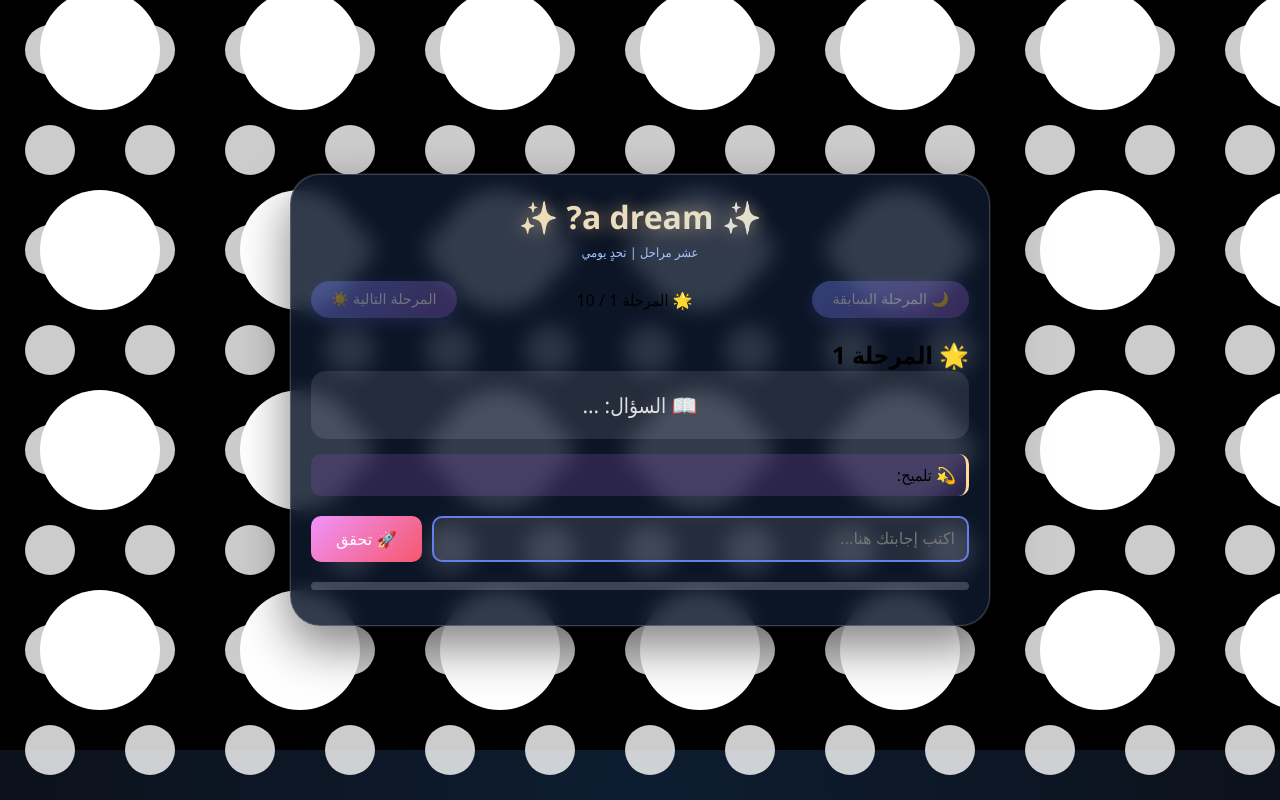
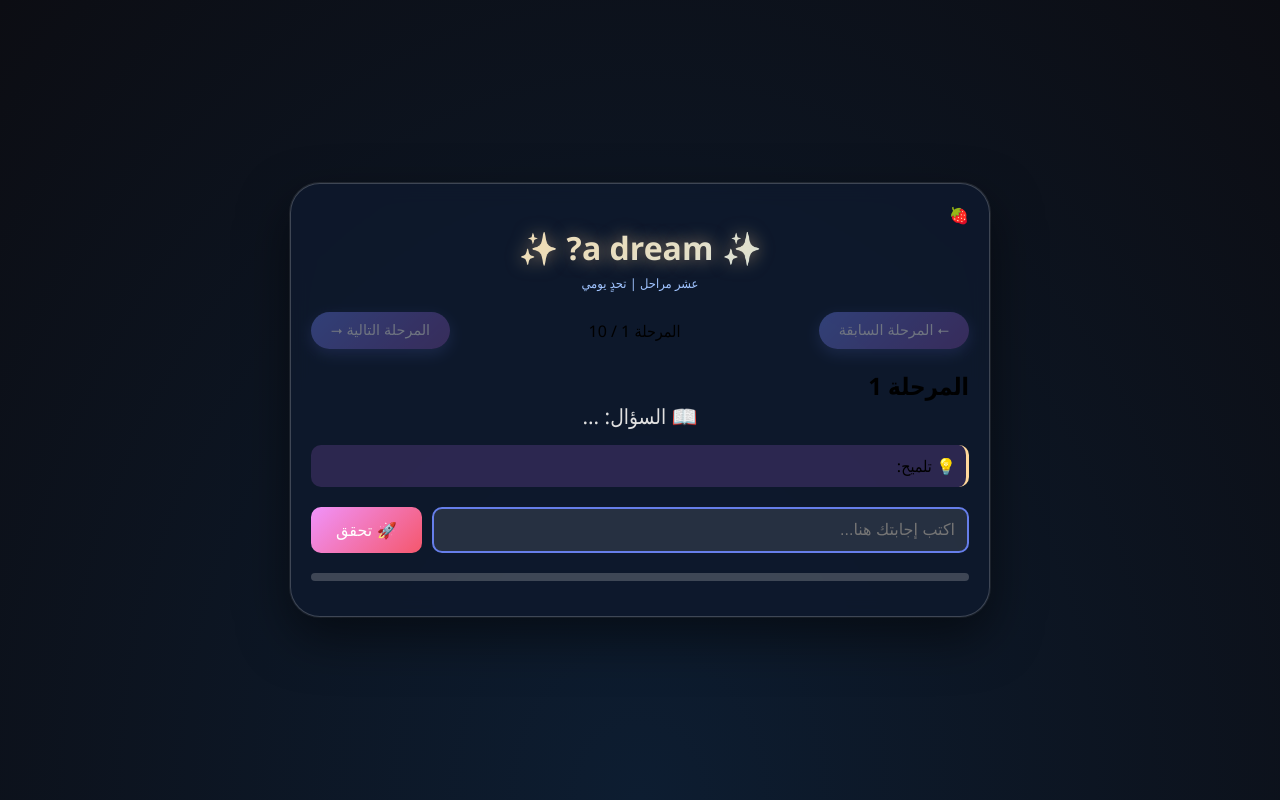
Before and after one commit to m3qi/Something-, a website: page public/index.html in a window 1280 px wide. Drawn offline with Linux system fonts and the light colour scheme.

Commit message:
Update index.html

```diff
--- a/public/index.html
+++ b/public/index.html
@@ -3,22 +3,21 @@
 <head>
     <meta charset="UTF-8">
     <meta name="viewport" content="width=device-width, initial-scale=1.0, user-scalable=yes">
-    <title>a dream? - تحدي الألغاز</title>
+    <title>?a dream - تحدي الألغاز</title>
     <link rel="stylesheet" href="style.css">
 </head>
 <body>
-    <div class="stars"></div>
-    <div class="twinkling"></div>
-    <div class="clouds"></div>
+    <div class="strawberry-bg"></div>
 
     <div class="container">
+        <div class="strawberry-emoji">🍓</div>
         <h1 class="game-title">✨ a dream? ✨</h1>
         <p class="subtitle">عشر مراحل | تحدٍ يومي</p>
 
         <div class="navigation-buttons">
-            <button id="prev-stage-btn" class="nav-btn" disabled>🌙 المرحلة السابقة</button>
-            <span id="stage-indicator">🌟 المرحلة <span id="stage-number">1</span> / 10</span>
-            <button id="next-stage-btn" class="nav-btn" disabled>المرحلة التالية ☀️</button>
+            <button id="prev-stage-btn" class="nav-btn" disabled>⭠ المرحلة السابقة</button>
+            <span id="stage-indicator">المرحلة <span id="stage-number">1</span> / 10</span>
+            <button id="next-stage-btn" class="nav-btn" disabled>المرحلة التالية ⭢</button>
         </div>
 
         <div id="countdown-container" style="display: none;">
@@ -30,12 +29,12 @@
 
         <div id="stage-container">
             <div id="puzzle-box">
-                <h2 id="stage-title">🌟 المرحلة 1</h2>
-                <div id="puzzle-card" class="puzzle-card">
+                <h2 id="stage-title">المرحلة 1</h2>
+                <div class="question-card">
                     <p id="puzzle-text">📖 السؤال: ...</p>
                 </div>
                 <div id="hint-box">
-                    <span class="hint-label">💫 تلميح:</span>
+                    <span class="hint-label">💡 تلميح:</span>
                     <span id="hint-text"></span>
                 </div>
                 <div id="music-player" style="margin: 15px 0;"></div>
@@ -51,13 +50,6 @@
         </div>
     </div>
 
-    <div id="congrats-modal" class="modal">
-        <div class="modal-content">
-            <span class="close">&times;</span>
-            <p id="modal-message">🎉 تهانينا! 🎉</p>
-        </div>
-    </div>
-
     <script src="script.js"></script>
 </body>
 </html>
```
